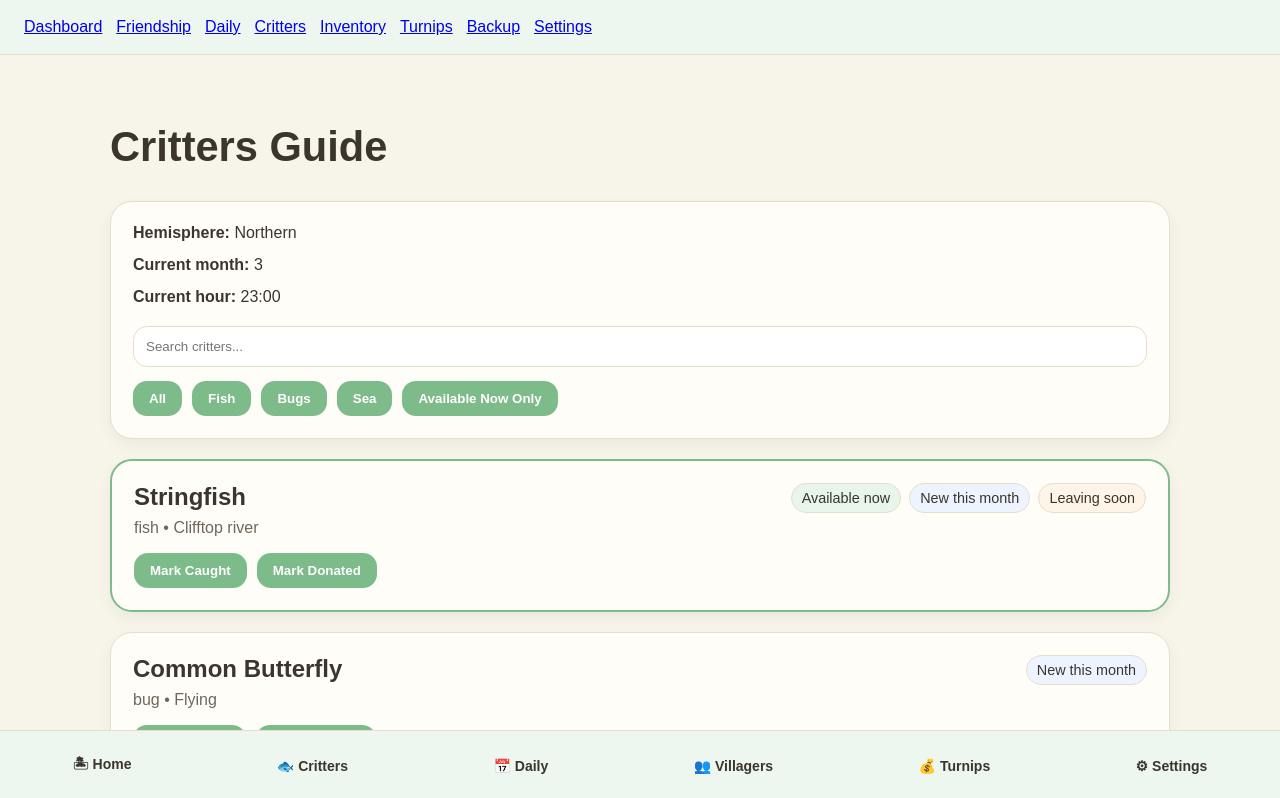
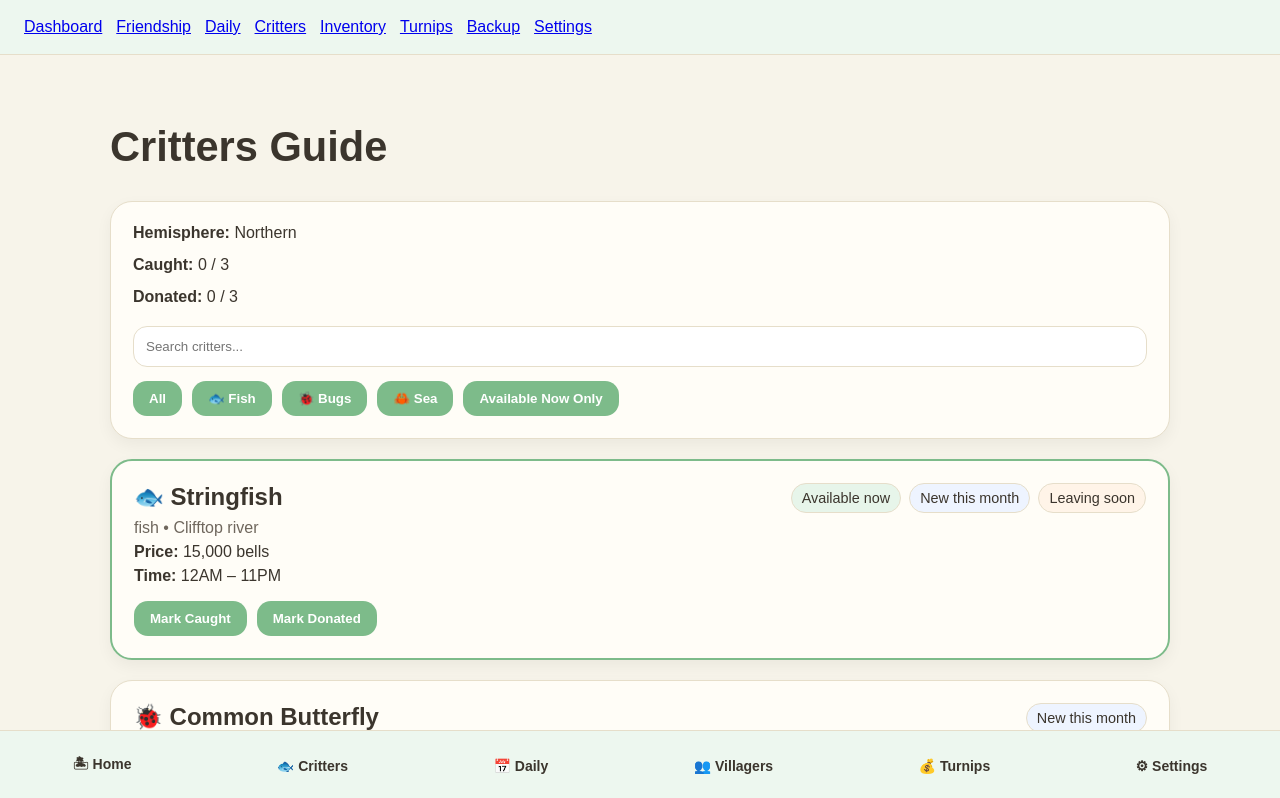
Before and after one commit to mcbreezy213/acnh-companion, a Next.js app: page /critters in a window 1280 px wide. Shown: the top 798 px of the page. Built offline with nearby package versions, Linux system fonts and the light colour scheme.

Commit message:
critters

```diff
--- a/app/critters/page.tsx
+++ b/app/critters/page.tsx
@@ -10,6 +10,39 @@ import {
 } from "../../helpers/critterFilters";
 
 type CritterTypeFilter = "all" | "fish" | "bug" | "sea";
+
+function getCritterIcon(type: "fish" | "bug" | "sea") {
+  if (type === "fish") return "🐟";
+  if (type === "bug") return "🐞";
+  return "🦀";
+}
+
+function formatHour(hour: number): string {
+  const suffix = hour >= 12 ? "PM" : "AM";
+  const normalized = hour % 12 === 0 ? 12 : hour % 12;
+  return `${normalized}${suffix}`;
+}
+
+function formatCritterHours(hours: number[]): string {
+  if (hours.length === 24) return "All day";
+  if (hours.length === 0) return "Unknown";
+
+  const sorted = [...hours].sort((a, b) => a - b);
+  const start = sorted[0];
+  const end = sorted[sorted.length - 1];
+
+  return `${formatHour(start)} – ${formatHour(end)}`;
+}
+
+function badgeStyle(background: string) {
+  return {
+    padding: "6px 10px",
+    borderRadius: "999px",
+    background,
+    border: "1px solid var(--border)",
+    fontSize: "0.9rem",
+  } as const;
+}
 
 export default function CrittersPage() {
   const { settings } = useSettings();
@@ -100,6 +133,10 @@ export default function CrittersPage() {
     return matchesType && matchesSearch && matchesAvailable;
   });
 
+  const caughtCount = caught.length;
+  const donatedCount = donated.length;
+  const totalCritters = critters.length;
+
   return (
     <main>
       <h1>Critters Guide</h1>
@@ -115,11 +152,13 @@ export default function CrittersPage() {
         <p style={{ margin: 0 }}>
           <strong>Hemisphere:</strong> {hemisphere}
         </p>
+
         <p style={{ margin: 0 }}>
-          <strong>Current month:</strong> {currentMonth}
+          <strong>Caught:</strong> {caughtCount} / {totalCritters}
         </p>
+
         <p style={{ margin: 0 }}>
-          <strong>Current hour:</strong> {currentHour}:00
+          <strong>Donated:</strong> {donatedCount} / {totalCritters}
         </p>
 
         <input
@@ -131,21 +170,16 @@ export default function CrittersPage() {
 
         <div style={{ display: "flex", gap: "10px", flexWrap: "wrap" }}>
           <button onClick={() => setTypeFilter("all")}>All</button>
-          <button onClick={() => setTypeFilter("fish")}>Fish</button>
-          <button onClick={() => setTypeFilter("bug")}>Bugs</button>
-          <button onClick={() => setTypeFilter("sea")}>Sea</button>
+          <button onClick={() => setTypeFilter("fish")}>🐟 Fish</button>
+          <button onClick={() => setTypeFilter("bug")}>🐞 Bugs</button>
+          <button onClick={() => setTypeFilter("sea")}>🦀 Sea</button>
           <button onClick={() => setShowAvailableOnly((prev) => !prev)}>
             {showAvailableOnly ? "Show All" : "Available Now Only"}
           </button>
         </div>
       </div>
 
-      <div
-        style={{
-          display: "grid",
-          gap: "20px",
-        }}
-      >
+      <div style={{ display: "grid", gap: "20px" }}>
         {filteredCritters.map((critter) => {
           const isAvailable = availableNowIds.has(critter.id);
           const isNew = newThisMonthIds.has(critter.id);
@@ -158,11 +192,10 @@ export default function CrittersPage() {
               key={critter.id}
               className="card"
               style={{
-                border:
-                  isAvailable
-                    ? "2px solid var(--accent)"
-                    : "1px solid var(--border)",
-                opacity: isDonated ? 0.8 : 1,
+                border: isAvailable
+                  ? "2px solid var(--accent)"
+                  : "1px solid var(--border)",
+                opacity: isDonated ? 0.82 : 1,
               }}
             >
               <div
@@ -175,58 +208,46 @@ export default function CrittersPage() {
                 }}
               >
                 <div>
-                  <h2 style={{ marginBottom: "8px" }}>{critter.name}</h2>
-                  <p style={{ margin: 0, color: "var(--muted)" }}>
+                  <h2 style={{ marginBottom: "8px" }}>
+                    {getCritterIcon(critter.type)} {critter.name}
+                  </h2>
+
+                  <p style={{ margin: "0 0 6px 0", color: "var(--muted)" }}>
                     {critter.type} • {critter.location}
+                  </p>
+
+                  <p style={{ margin: "0 0 6px 0" }}>
+                    <strong>Price:</strong> {critter.price.toLocaleString()} bells
+                  </p>
+
+                  <p style={{ margin: 0 }}>
+                    <strong>Time:</strong> {formatCritterHours(critter.hours)}
                   </p>
                 </div>
 
                 <div style={{ display: "flex", gap: "8px", flexWrap: "wrap" }}>
                   {isAvailable && (
-                    <span
-                      style={{
-                        padding: "6px 10px",
-                        borderRadius: "999px",
-                        background: "#e7f5ea",
-                        border: "1px solid var(--border)",
-                        fontSize: "0.9rem",
-                      }}
-                    >
-                      Available now
-                    </span>
+                    <span style={badgeStyle("#e7f5ea")}>Available now</span>
                   )}
 
                   {isNew && (
-                    <span
-                      style={{
-                        padding: "6px 10px",
-                        borderRadius: "999px",
-                        background: "#eef4ff",
-                        border: "1px solid var(--border)",
-                        fontSize: "0.9rem",
-                      }}
-                    >
-                      New this month
-                    </span>
+                    <span style={badgeStyle("#eef4ff")}>New this month</span>
                   )}
 
                   {isLeaving && (
-                    <span
-                      style={{
-                        padding: "6px 10px",
-                        borderRadius: "999px",
-                        background: "#fff4e8",
-                        border: "1px solid var(--border)",
-                        fontSize: "0.9rem",
-                      }}
-                    >
-                      Leaving soon
-                    </span>
+                    <span style={badgeStyle("#fff4e8")}>Leaving soon</span>
                   )}
                 </div>
               </div>
 
-              <div style={{ marginTop: "16px", display: "flex", gap: "10px", flexWrap: "wrap" }}>
+              <div
+                style={{
+                  marginTop: "16px",
+                  display: "flex",
+                  gap: "10px",
+                  flexWrap: "wrap",
+                }}
+              >
                 <button onClick={() => toggleCaught(critter.id)}>
                   {isCaught ? "Caught ✓" : "Mark Caught"}
                 </button>
```
